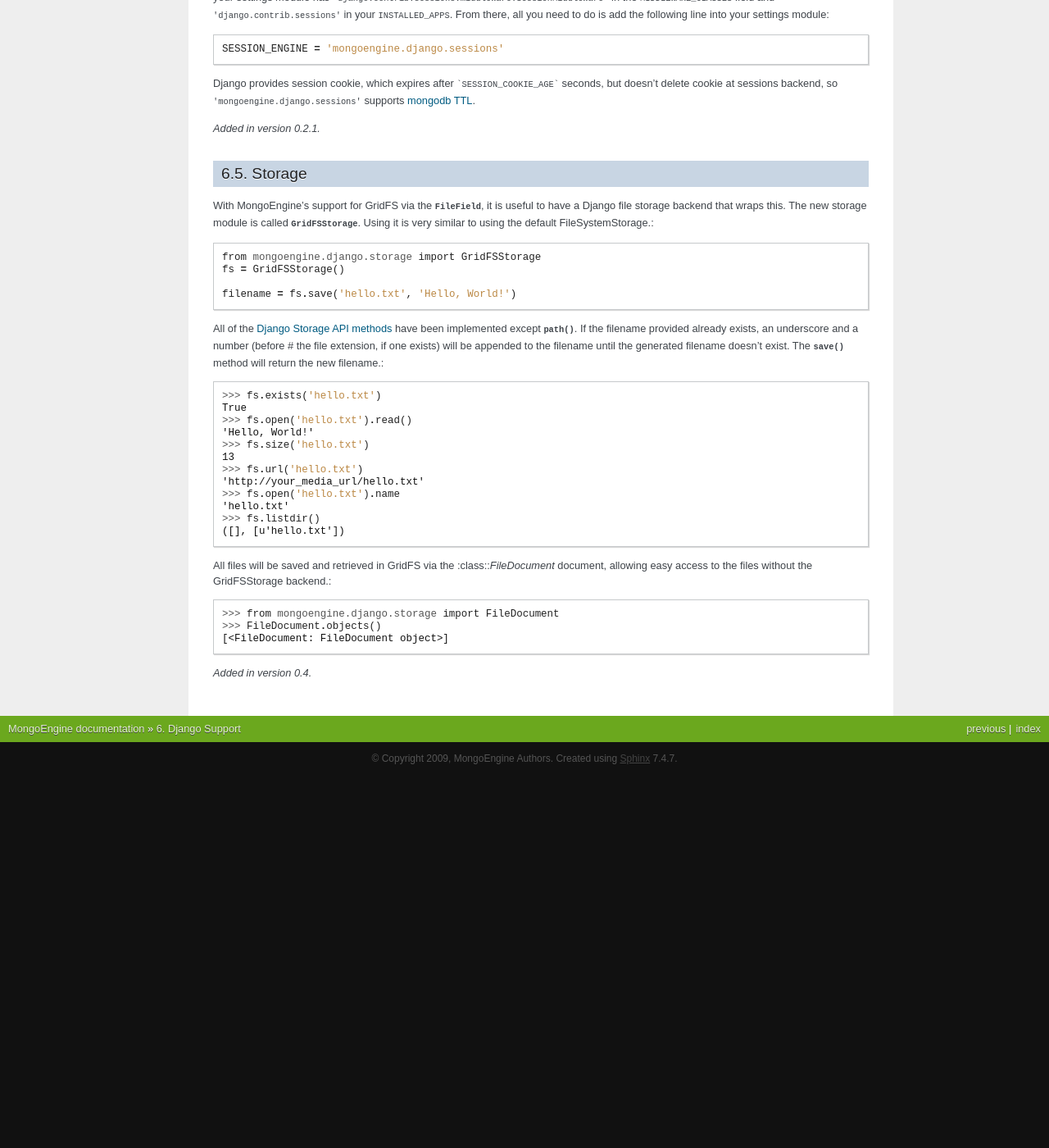
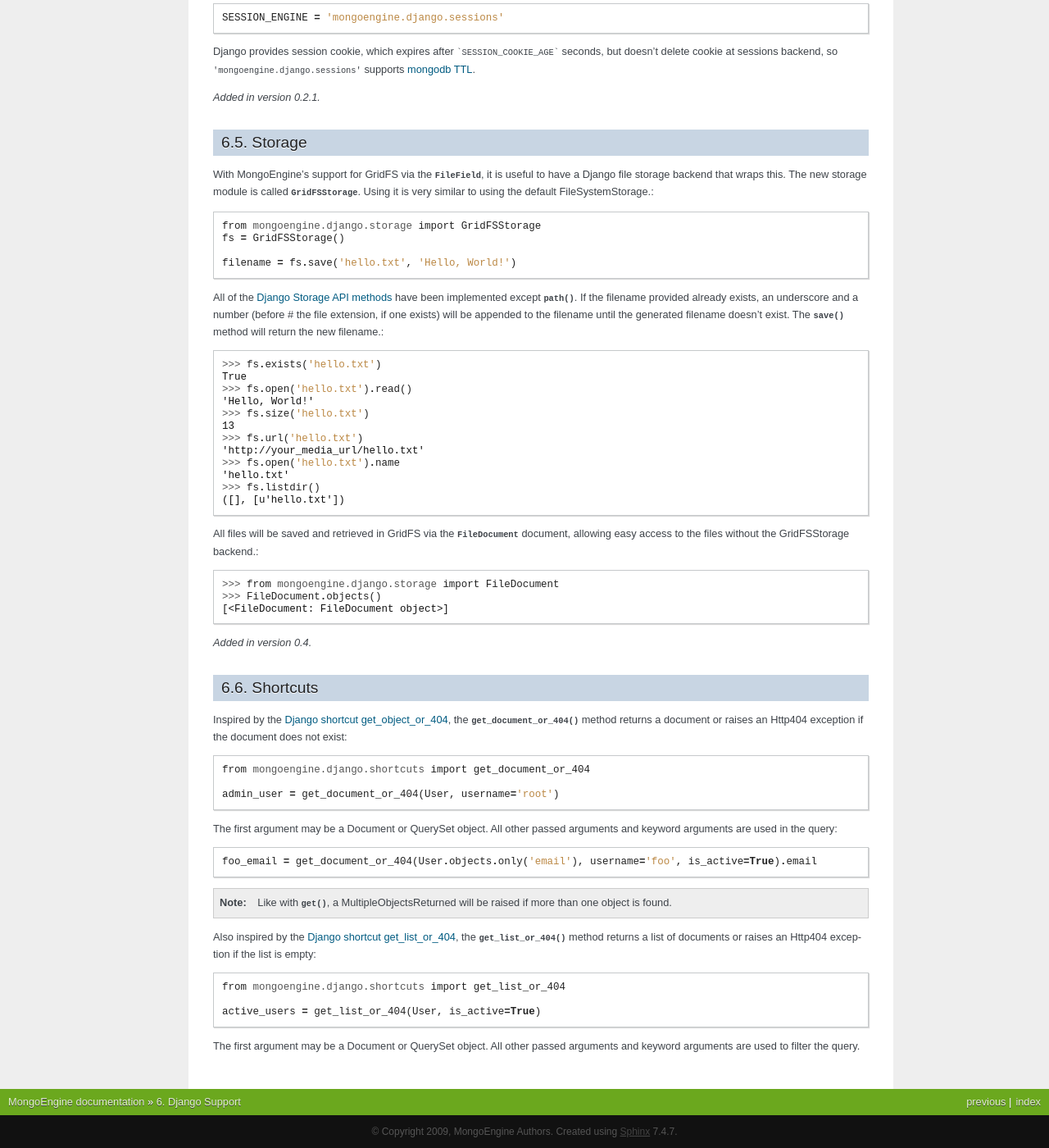
Before and after one commit to MongoEngine/mongoengine, a Sphinx documentation site: the page built from docs/django.rst, in a window 1280 px wide and 1400 px high, scrolled down 1377 px. Shown: the whole window at 82% size. Built offline with Sphinx 7.4.7, drawn with Linux system fonts in a browser that asks for light colours; the version number could not be read and is left out; before the commit the page ends 2322 px from its top, so only the background shows below that; some of the changed text lies outside the part shown.

Commit message:
updated docs for django shortcuts get_object_or_404 and get_list_or_404

```diff
--- a/docs/django.rst
+++ b/docs/django.rst
@@ -45,7 +45,7 @@ The :mod:`~mongoengine.django.auth` module also contains a
 Custom User model
 =================
 Django 1.5 introduced `Custom user Models
-<https://docs.djangoproject.com/en/dev/topics/auth/customizing/#auth-custom-user>`
+<https://docs.djangoproject.com/en/dev/topics/auth/customizing/#auth-custom-user>`_
 which can be used as an alternative to the MongoEngine authentication backend.
 
 The main advantage of this option is that other components relying on
@@ -74,7 +74,7 @@ An additional ``MONGOENGINE_USER_DOCUMENT`` setting enables you to replace the
 The custom :class:`User` must be a :class:`~mongoengine.Document` class, but
 otherwise has the same requirements as a standard custom user model,
 as specified in the `Django Documentation
-<https://docs.djangoproject.com/en/dev/topics/auth/customizing/>`.
+<https://docs.djangoproject.com/en/dev/topics/auth/customizing/>`_.
 In particular, the custom class must define :attr:`USERNAME_FIELD` and
 :attr:`REQUIRED_FIELDS` attributes.
 
@@ -128,7 +128,7 @@ appended to the filename until the generated filename doesn't exist. The
     >>> fs.listdir()
     ([], [u'hello.txt'])
 
-All files will be saved and retrieved in GridFS via the :class::`FileDocument`
+All files will be saved and retrieved in GridFS via the :class:`FileDocument`
 document, allowing easy access to the files without the GridFSStorage
 backend.::
 
@@ -137,3 +137,35 @@ backend.::
     [<FileDocument: FileDocument object>]
 
 .. versionadded:: 0.4
+
+Shortcuts
+=========
+Inspired by the `Django shortcut get_object_or_404
+<https://docs.djangoproject.com/en/dev/topics/http/shortcuts/#get-object-or-404>`_,
+the :func:`~mongoengine.django.shortcuts.get_document_or_404` method returns
+a document or raises an Http404 exception if the document does not exist::
+
+    from mongoengine.django.shortcuts import get_document_or_404
+
+    admin_user = get_document_or_404(User, username='root')
+
+The first argument may be a Document or QuerySet object. All other passed arguments
+and keyword arguments are used in the query::
+
+    foo_email = get_document_or_404(User.objects.only('email'), username='foo', is_active=True).email
+
+.. note:: Like with :func:`get`, a MultipleObjectsReturned will be raised if more than one
+    object is found.
+
+
+Also inspired by the `Django shortcut get_list_or_404
+<https://docs.djangoproject.com/en/dev/topics/http/shortcuts/#get-list-or-404>`_,
+the :func:`~mongoengine.django.shortcuts.get_list_or_404` method returns a list of
+documents or raises an Http404 exception if the list is empty::
+
+    from mongoengine.django.shortcuts import get_list_or_404
+
+    active_users = get_list_or_404(User, is_active=True)
+
+The first argument may be a Document or QuerySet object. All other passed
+arguments and keyword arguments are used to filter the query.
```
